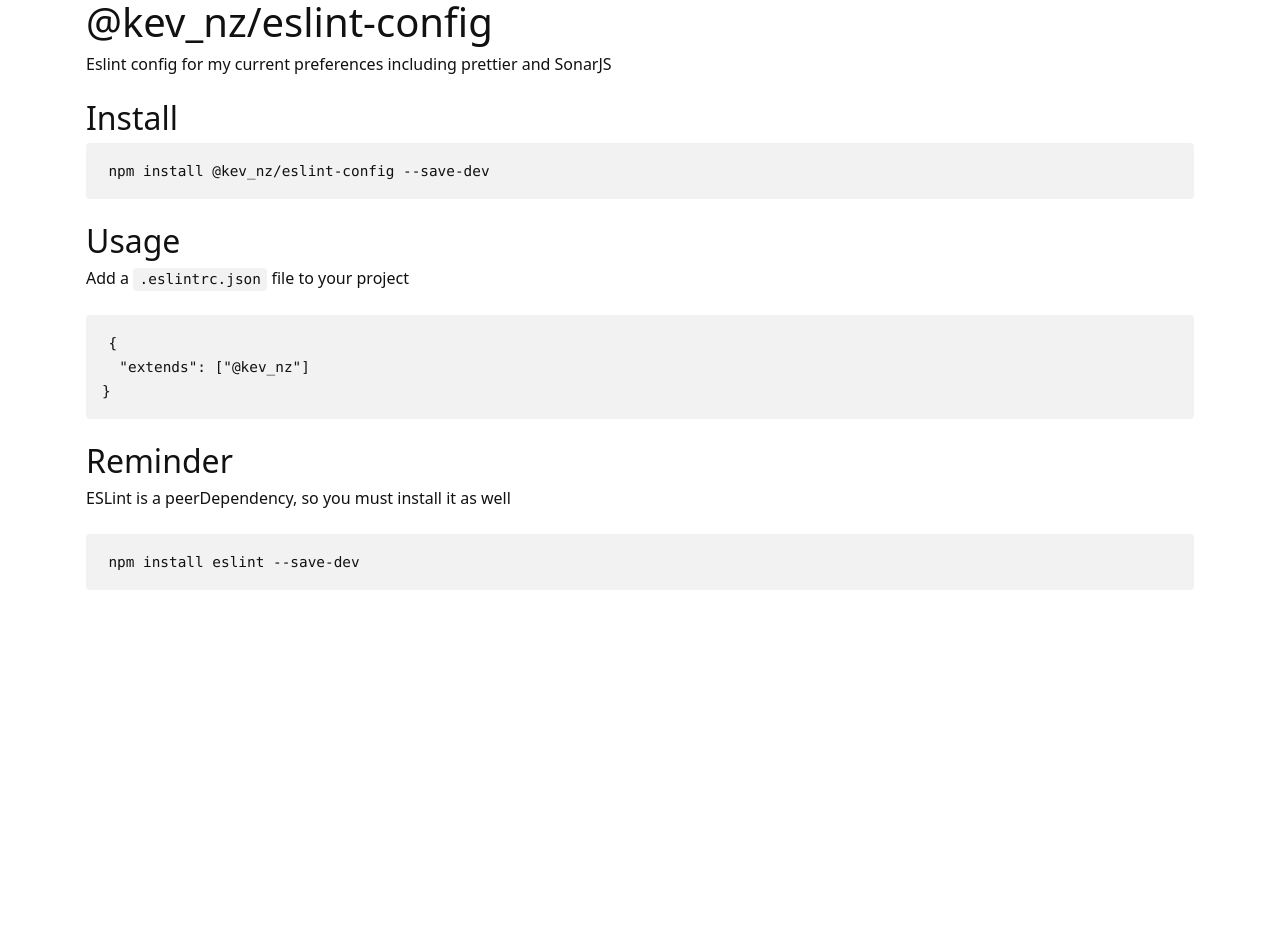
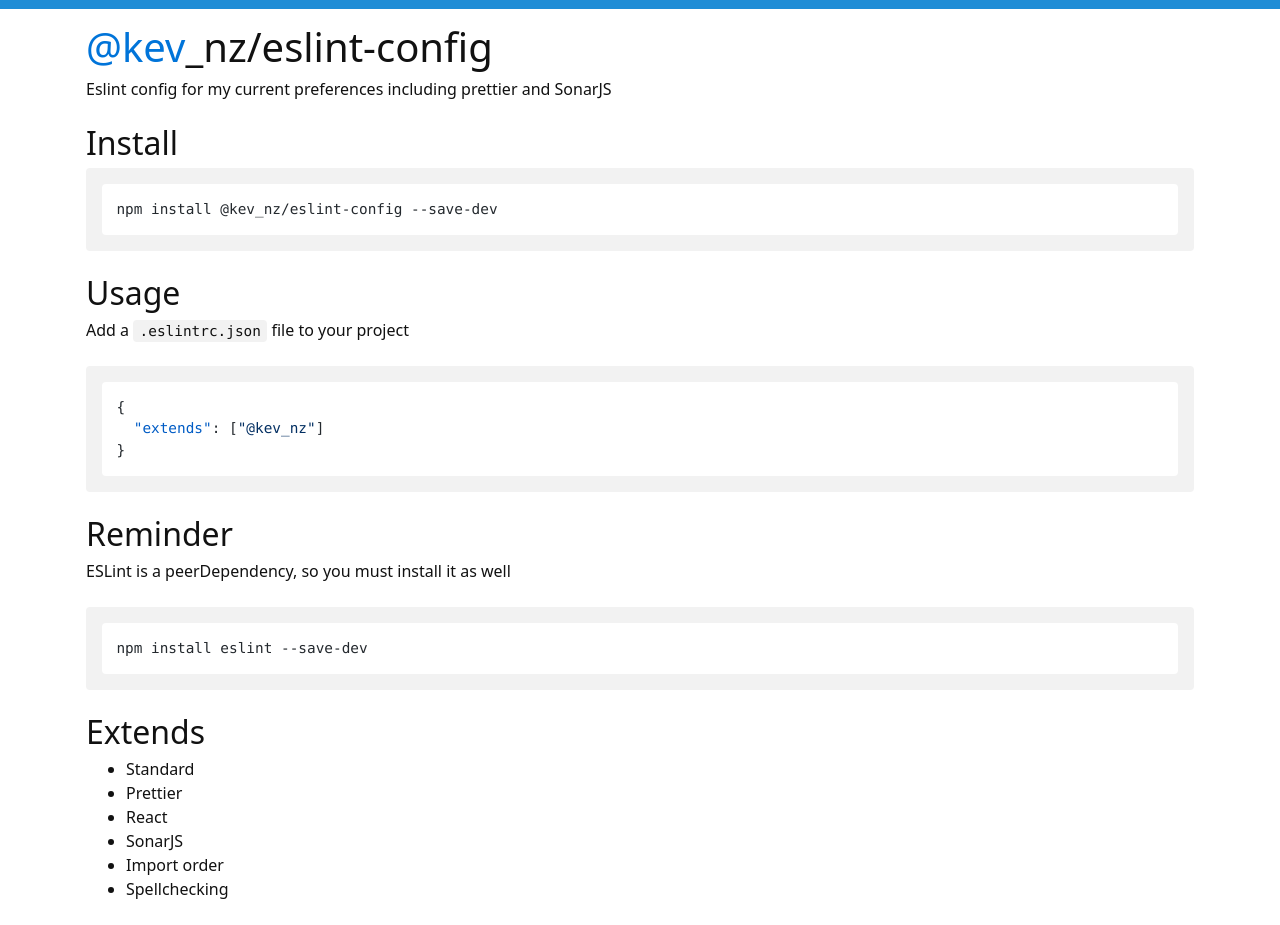
Before and after one commit to Kevnz/eslint-config, a plain HTML site: page index.html in a window 1280 px wide. Before the commit the page ends 800 px from the top, so only its background shows below. Drawn offline with nearby package versions, Linux system fonts and the light colour scheme.

Commit message:
Publisher generated commit [ci skip]

```diff
--- /dev/null
+++ b/extend.css
@@ -0,0 +1,7 @@
+.container {
+  margin-top: 1rem;
+}
+
+body {
+  border-top: 0.6rem solid #1f8dd6;
+}
--- a/index.html
+++ b/index.html
@@ -2,28 +2,59 @@
 <html lang="en">
 
 <head>
-  <title>@kev_nz/eslint-config</title>
+  <title>@kev_nz/eslint-config - Eslint config for my current preferences including prettier and SonarJS - Kevin Isom</title>
   <link rel="stylesheet" type="text/css" href="styles.css" />
+  <link rel="stylesheet" type="text/css" href="extend.css" />
   <meta name="description" content="ESLint config" />
   <meta http-equiv="Content-Type" content="text/html; charset=utf-8" />
+  <link rel="stylesheet" type="text/css" href="https://cdnjs.cloudflare.com/ajax/libs/highlight.js/9.14.2/styles/github.min.css" />
+
+  <meta name="viewport" content="width=device-width, initial-scale=1">
+  <meta property="og:title" content="@kev_nz/eslint-config - Eslint config for my current preferences including prettier and SonarJS - Kevin Isom" />
+  <meta property="og:type" content="website" />
+  <meta property="og:description" content="Eslint config for my current preferences including prettier and SonarJS - Kevin Isom" />
+  <meta property="og:url" content="https://kevinisom.info/eslint-config " />
+  <meta property="og:image" content="https://avatars3.githubusercontent.com/u/62547?s=400&amp;v=4" />
+
+  <meta name="twitter:card" content="summary" />
+  <meta name="twitter:site" content="@kev_nz" />
+  <meta name="twitter:title" content="@kev_nz/eslint-config - Eslint config for my current preferences including prettier and SonarJS - Kevin Isom" />
+  <meta name="twitter:description" content="Eslint config for my current preferences including prettier and SonarJS - Kevin Isom" />
+  <meta name="twitter:image" content="https://avatars3.githubusercontent.com/u/62547?s=400&amp;v=4" />
+
 </head>
 
 <body>
   <div class="container">
-  <h1 id="kev_nzeslintconfig">@kev_nz/eslint-config</h1>
+  <h1 id="kev_nzeslint-config"><a href="https://github.com/kev">@kev</a>_nz/eslint-config</h1>
 <p>Eslint config for my current preferences including prettier and SonarJS</p>
 <h2 id="install">Install</h2>
-<pre><code class="bash language-bash">npm install @kev_nz/eslint-config --save-dev
-</code></pre>
+<pre><code class="hljs bash language-bash">npm install @kev_nz/eslint-config --save-dev</code></pre>
 <h2 id="usage">Usage</h2>
 <p>Add a <code>.eslintrc.json</code> file to your project</p>
-<pre><code class="json language-json">{
-  "extends": ["@kev_nz"]
-}
-</code></pre>
+<pre><code class="hljs json language-json">{
+  <span class="hljs-attr">"extends"</span>: [<span class="hljs-string">"@kev_nz"</span>]
+}</code></pre>
 <h2 id="reminder">Reminder</h2>
 <p>ESLint is a peerDependency, so you must install it as well</p>
-<pre><code class="bash language-bash">npm install eslint --save-dev
-</code></pre>
+<pre><code class="hljs bash language-bash">npm install eslint --save-dev</code></pre>
+<h2 id="extends">Extends</h2>
+<ul>
+<li>Standard</li>
+<li>Prettier</li>
+<li>React</li>
+<li>SonarJS</li>
+<li>Import order</li>
+<li>Spellchecking</li>
+</ul>
   </div>
+<script async src="https://www.googletagmanager.com/gtag/js?id=UA-64038939-2"></script>
+<script>
+  window.dataLayer = window.dataLayer || [];
+  function gtag() { dataLayer.push(arguments); }
+  gtag('js', new Date());
+
+  gtag('config', 'UA-64038939-2');
+</script>
+
 </body>
```
